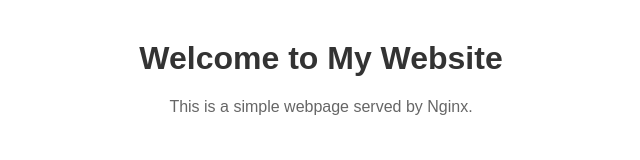
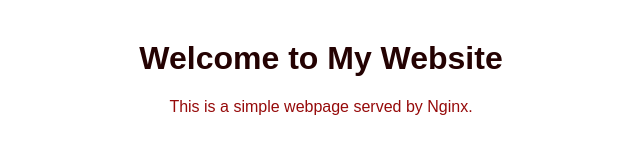
Before and after one commit to bajovicuros/DevOpsWorkshop, a plain HTML site: page Zadatak4/index.html in a window 1280 px wide. Shown: the whole page, without its empty margins (319-959 px from the left). Drawn offline with Linux system fonts and the light colour scheme.

Commit message:
testimg worklofs

```diff
--- a/Zadatak4/index.html
+++ b/Zadatak4/index.html
@@ -11,10 +11,10 @@
             text-align: center;
         }
         h1 {
-            color: #333;
+            color: #240202;
         }
         p {
-            color: #666;
+            color: #960a0a;
         }
     </style>
 </head>
```
Also changed, not shown: 1 other file.
